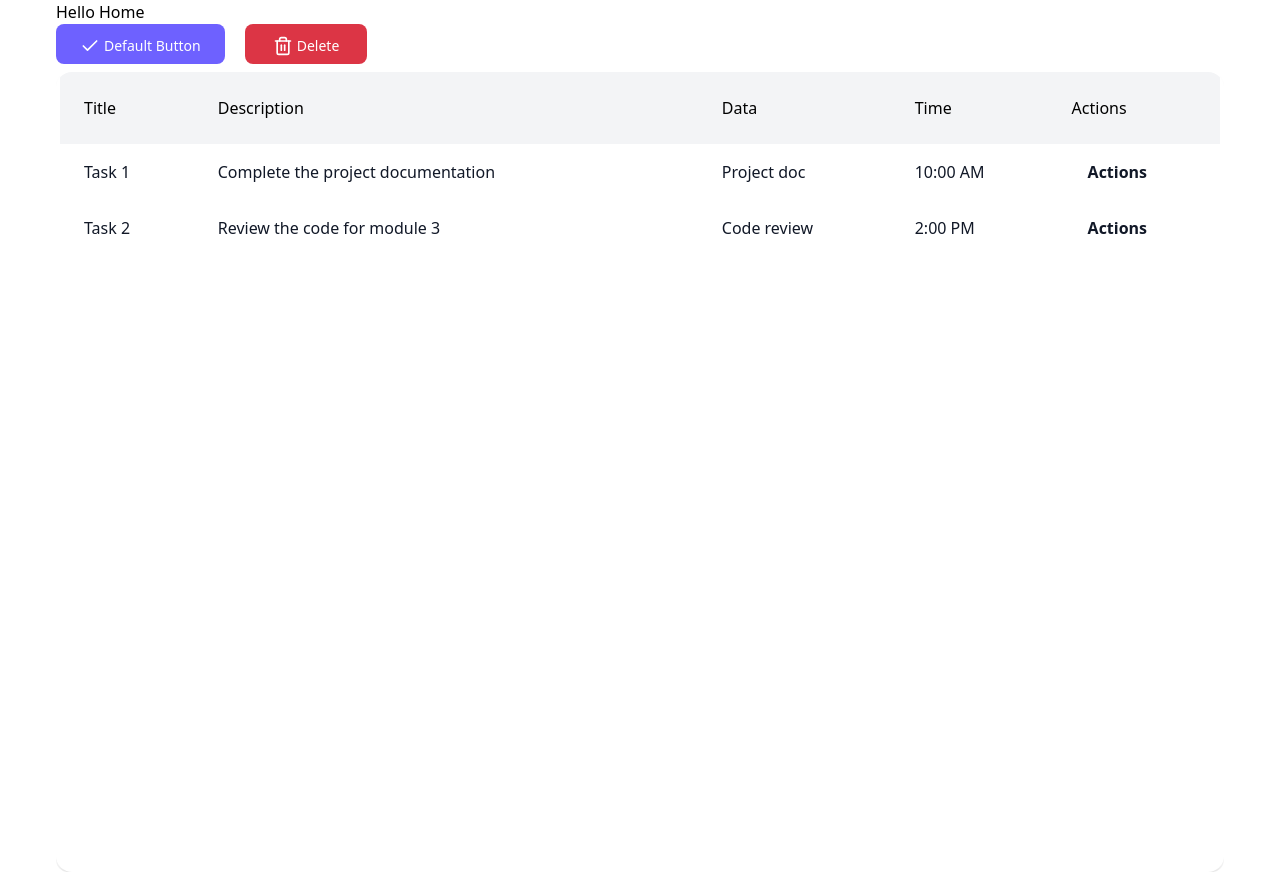
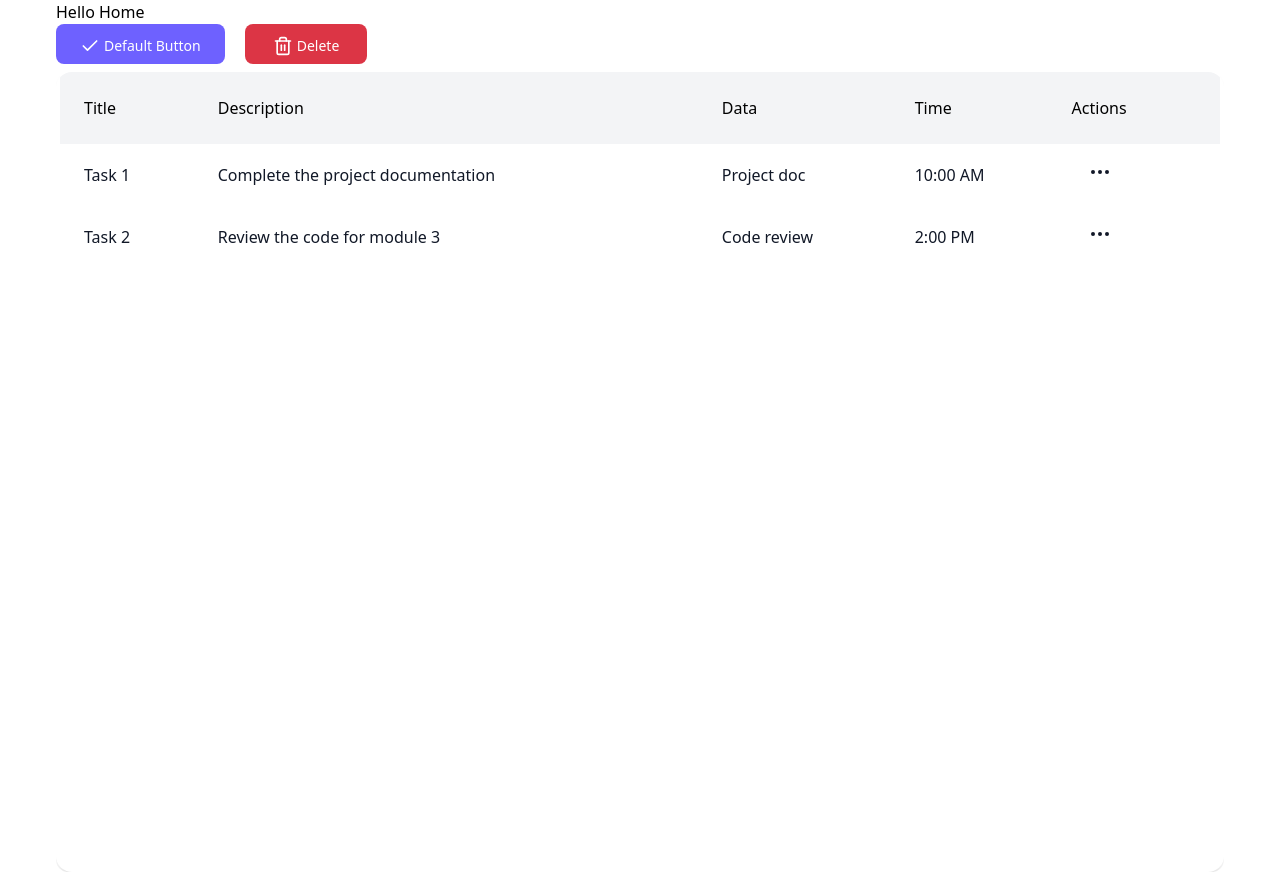
Before and after one commit to iamraihan/appointment_scheduler, a React (Vite) app: page / in a window 1280 px wide. Built offline with nearby package versions, Linux system fonts and the light colour scheme.

Commit message:
set an icon instead of action text

```diff
--- a/src/pages/home/index.tsx
+++ b/src/pages/home/index.tsx
@@ -1,6 +1,6 @@
 import React from "react";
 import { AppButton, AppDataTable } from "@/helpers/ui";
-import { Trash2 } from "react-feather";
+import { MoreHorizontal, Trash2 } from "react-feather";
 import { Column, ITableData } from "@/pages/home/helper/types";
 import { data } from "./helper/uiData";
 
@@ -52,7 +52,7 @@ const Home: React.FC = () => {
             className="font-bold ps-4 hover:underline cursor-pointer"
             onClick={() => actionsHandler(row)}
           >
-            Actions
+            <MoreHorizontal />
           </div>
         </div>
       ),
```
